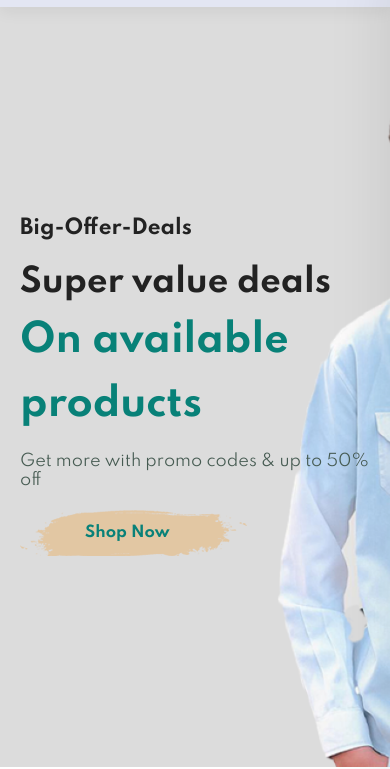
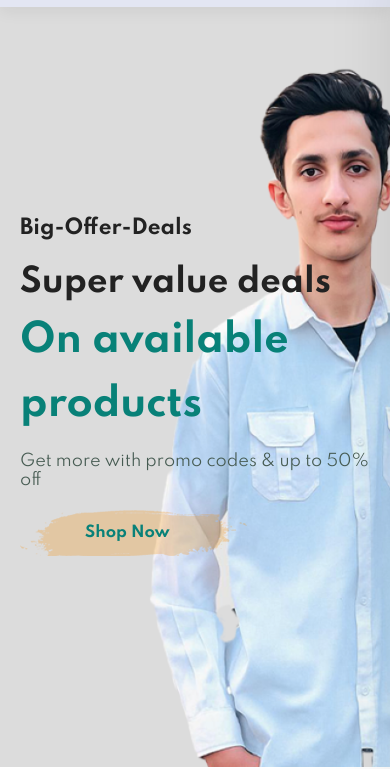
Before and after one commit to Waleed125-oss/E-website, a plain HTML site: page Build-and-Deploy-Ecommerce-Website/index.html in a window 390 px wide. Shown: the part 78-847 px from the top of the page. Drawn offline with Linux system fonts and the light colour scheme.

Commit message:
modified style.css

```diff
--- a/Build-and-Deploy-Ecommerce-Website/style.css
+++ b/Build-and-Deploy-Ecommerce-Website/style.css
@@ -988,7 +988,7 @@ padding: 18px 0;
   }
   #hero{
     padding: 0 20px;
-    background-position: 55%;
+    background-position: 70%;
   }
   #feature .fe-box{
     width: 155px;
```
